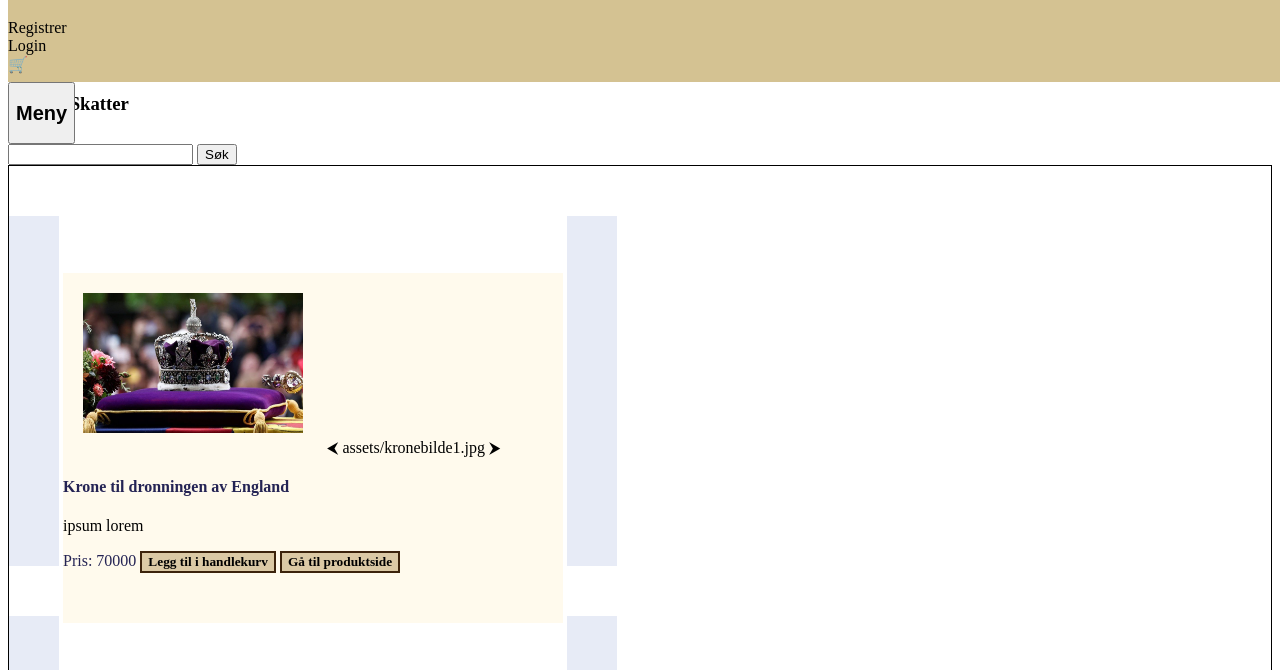
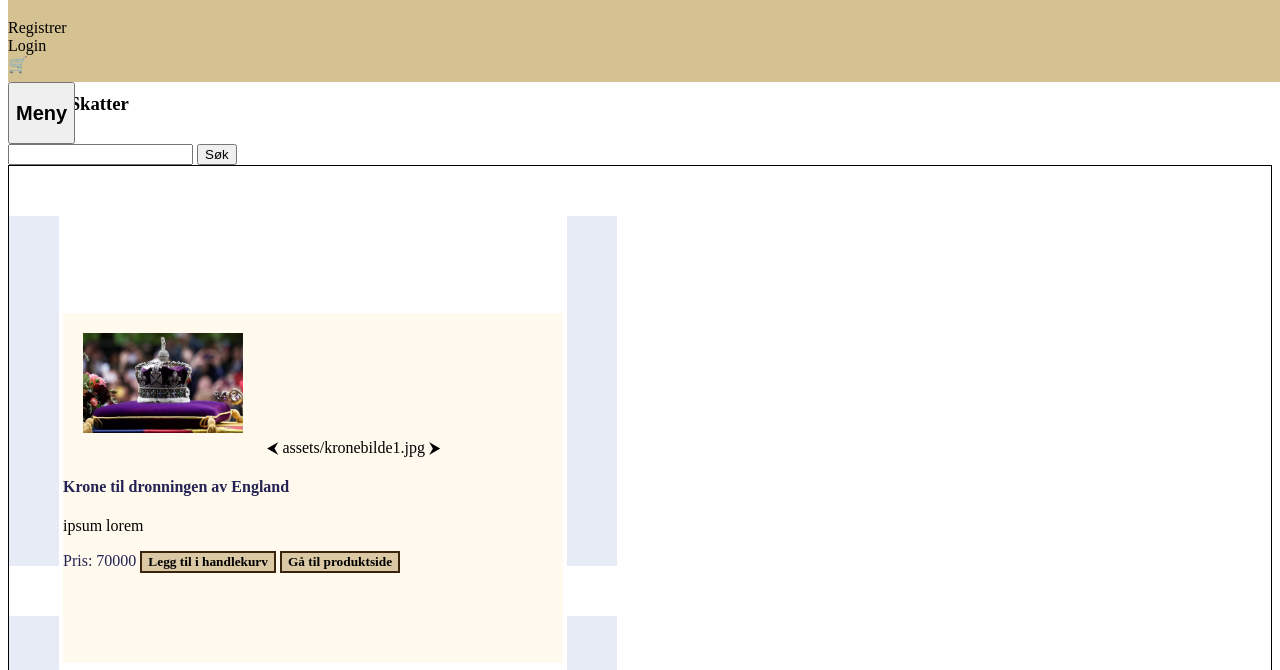
Before and after one commit to Fylkirist/DanskenOgMeg, a plain HTML site: page index.html in a window 1280 px wide. Shown: the part 61-731 px from the top of the page. Drawn offline with Linux system fonts and the light colour scheme; a web font is replaced by a local one.

```diff
--- a/app.css
+++ b/app.css
@@ -95,8 +95,8 @@
 
 .frontPageProductImg{
     margin: 20px;
-    height: 140px;
-    width: 220px;
+    height: 100px;
+    width: 160px;
 }
 
 .frontPageProductHeader{
```
